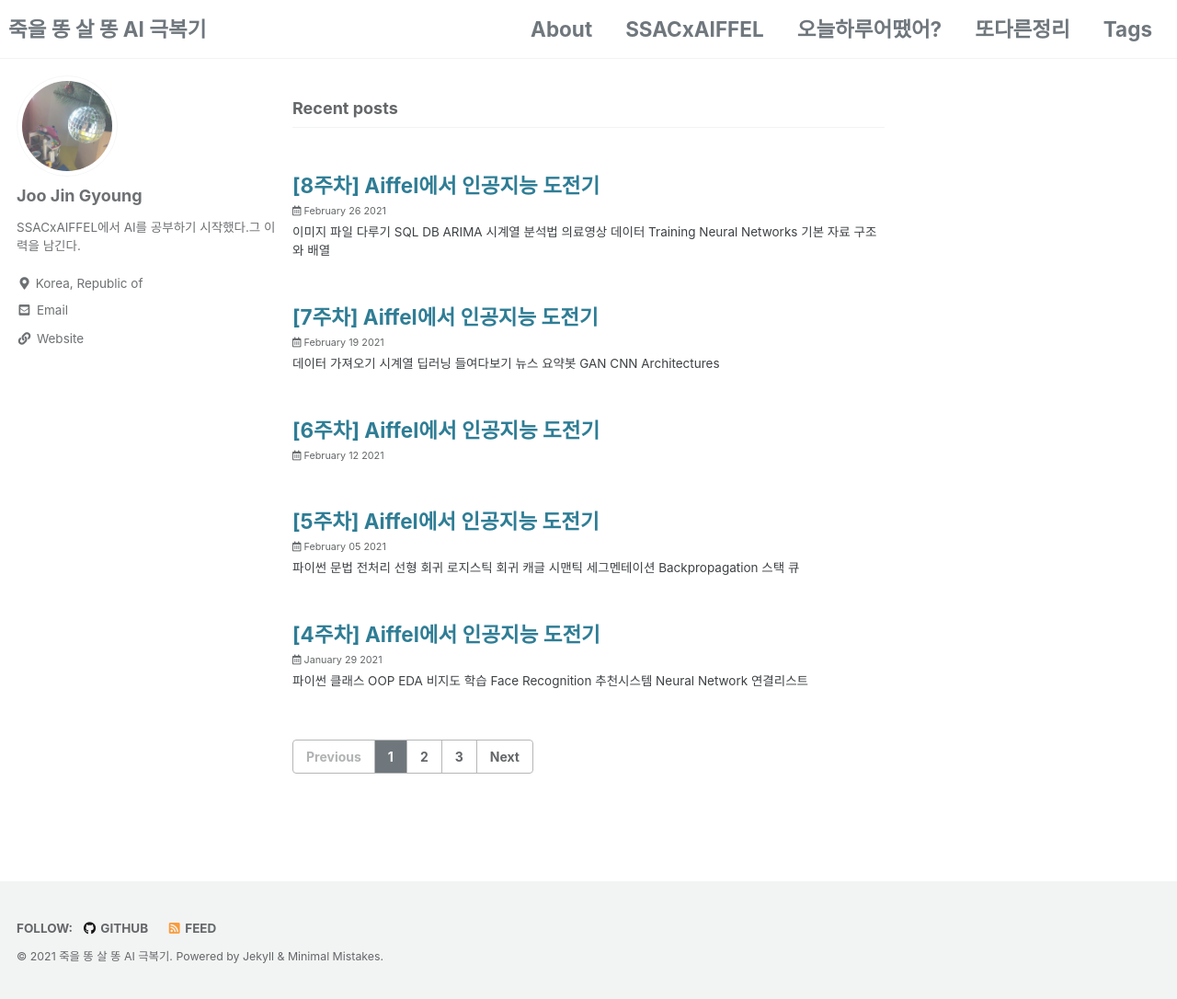
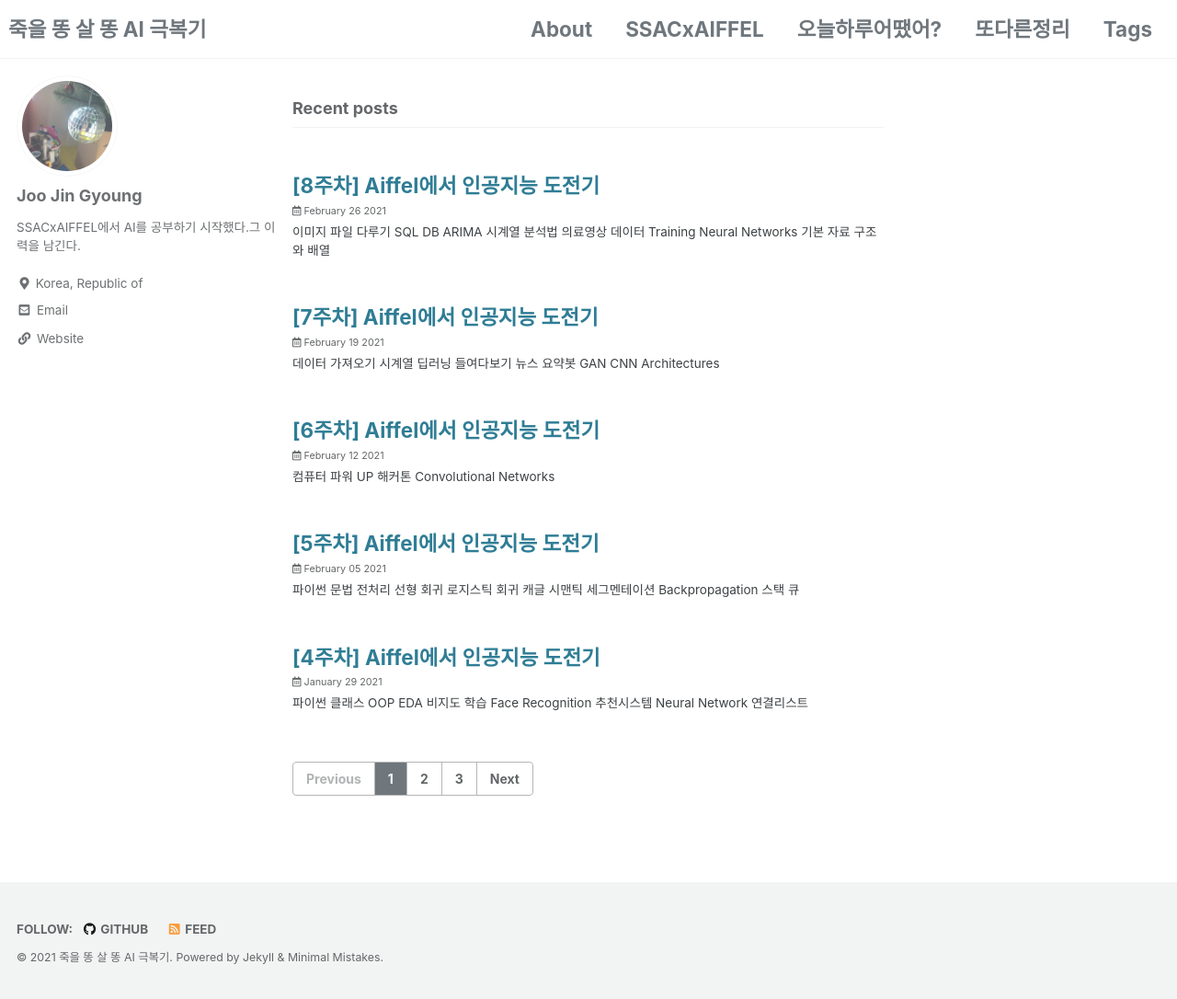
Before and after one commit to adele2020/adele2020.github.io, a Jekyll site: the page built from index.html, in a window 1280 px wide and 1086 px high. Shown: the whole window at 92% size. Built offline with Jekyll 4.4.1, drawn with Linux system fonts in a browser that asks for light colours; cached includes are drawn as plain includes; the list of posts is cut into pages by our own code.

Commit message:
도전기 3추치

```diff
--- a/_posts/2021-02-12-report-week6.md
+++ b/_posts/2021-02-12-report-week6.md
@@ -1,6 +1,6 @@
 ---
 title:  "[6주차] Aiffel에서 인공지능 도전기"
-excerpt: ""
+excerpt: "컴퓨터 파워 UP 해커톤 Convolutional Networks"
 categories:
   - SSACxAIFFEL
 tags:
```
